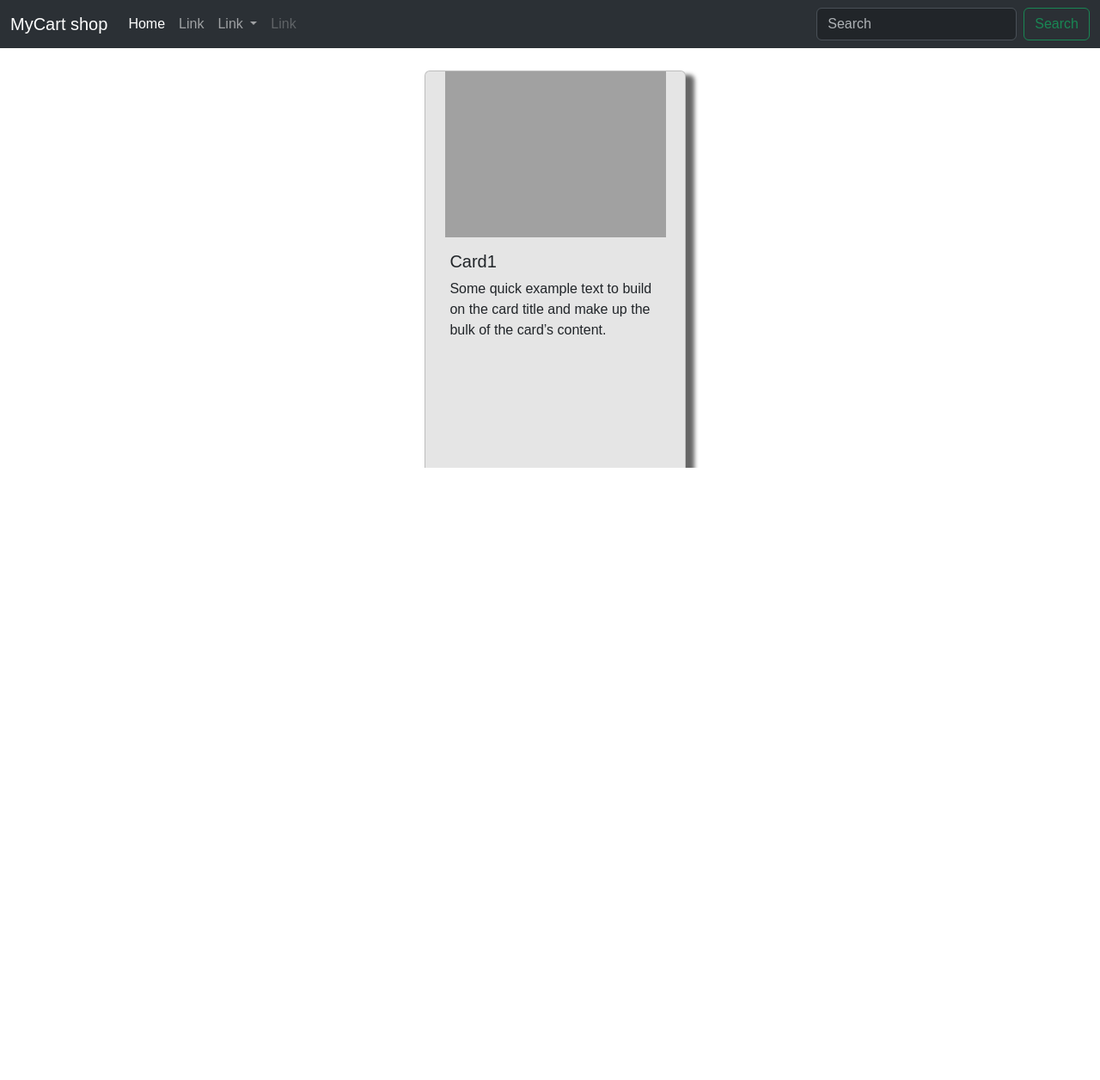
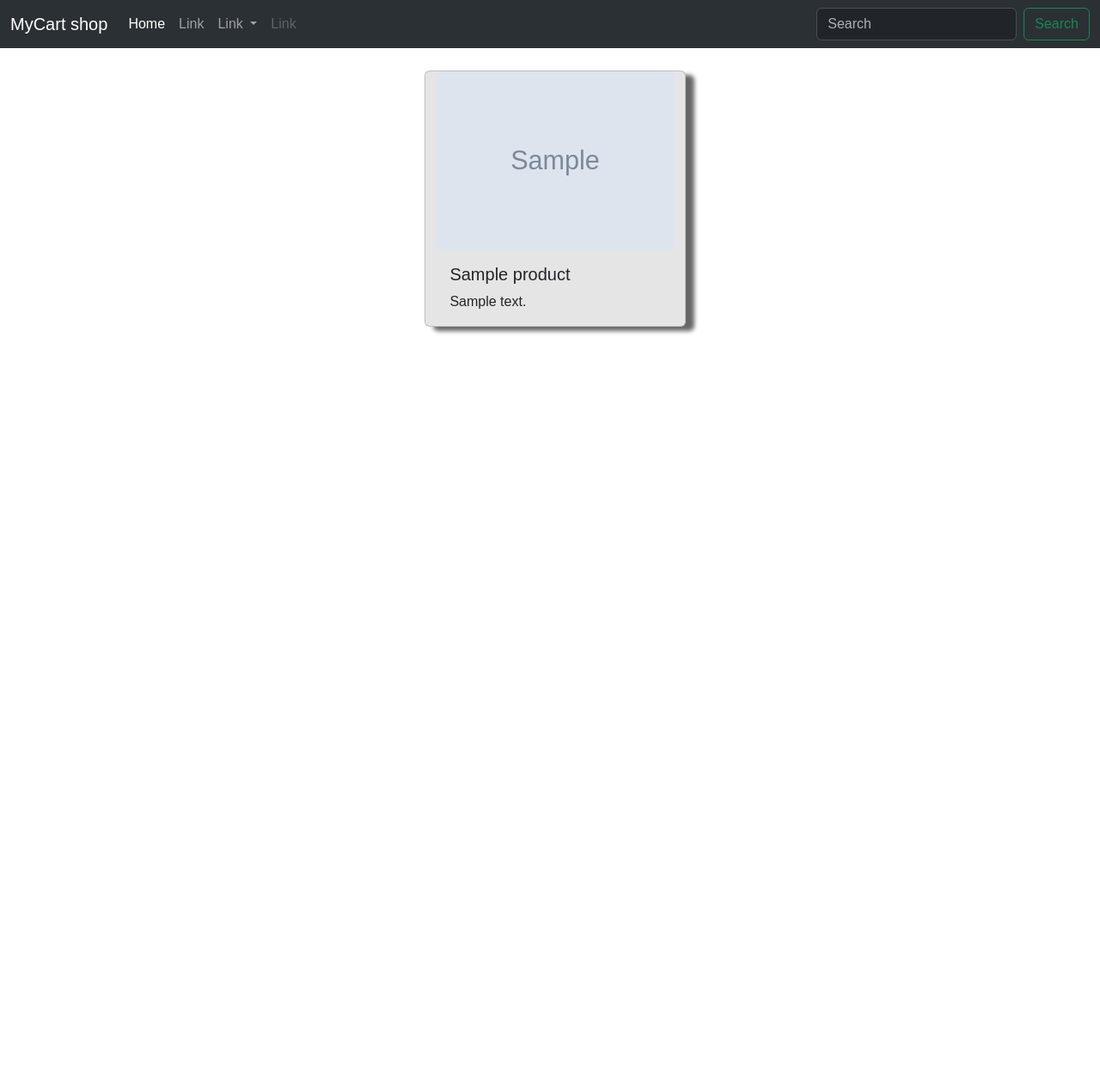
Before and after one commit to tamal002/mycart-Ecommerce-app, a Django app: page /shop/ in a window 1280 px wide. Shown: the whole page at 86% size. Run offline with Django 5.2, Linux system fonts and the light colour scheme; tables that the repository leaves empty hold one stand-in row (values such as "Sample post"); grey boxes marked "Sample" are stand-in pictures; grey boxes are pictures that could not be loaded.

Commit message:
data fetched from database on html page

```diff
--- a/shop/static/shop/css/shophomestyle.css
+++ b/shop/static/shop/css/shophomestyle.css
@@ -26,7 +26,7 @@ body {
 }
 
 .row{
-  height: 40%;
+  height: auto;
   width: 99%;
   display: flex;
   margin-left: 1%;
@@ -46,7 +46,7 @@ body {
 
 .card{
     flex: 0 0 auto;
-    height: 105%;
+    height: auto;
     min-width: 25%;
     box-shadow: 10px 5px 5px rgba(0, 0, 0, 0.6);
     transition: color 0.1s ease-in;
@@ -61,7 +61,7 @@ body {
 
 .card-img-top{
   display: block;
-  height: 193px;
+  /* height: 60%; */
   width: 100%;
   object-fit: contain;
   filter: contrast(110%) saturate(110%);
--- a/shop/templates/shop/shophome.html
+++ b/shop/templates/shop/shophome.html
@@ -16,12 +16,11 @@
     {% endif %}
 
     <div class="card" style="width: 18rem">
-      <img src="..." class="card-img-top" alt="..." />
+      <img src="{{product.image.url}}" class="card-img-top" alt="..." />
       <div class="card-body">
-        <h5 class="card-title">Card1</h5>
+        <h5 class="card-title">{{product.product_name}}</h5>
         <p class="card-text">
-          Some quick example text to build on the card title and make up the
-          bulk of the card’s content.
+          {{product.description}}
         </p>
       </div>
     </div>
```
